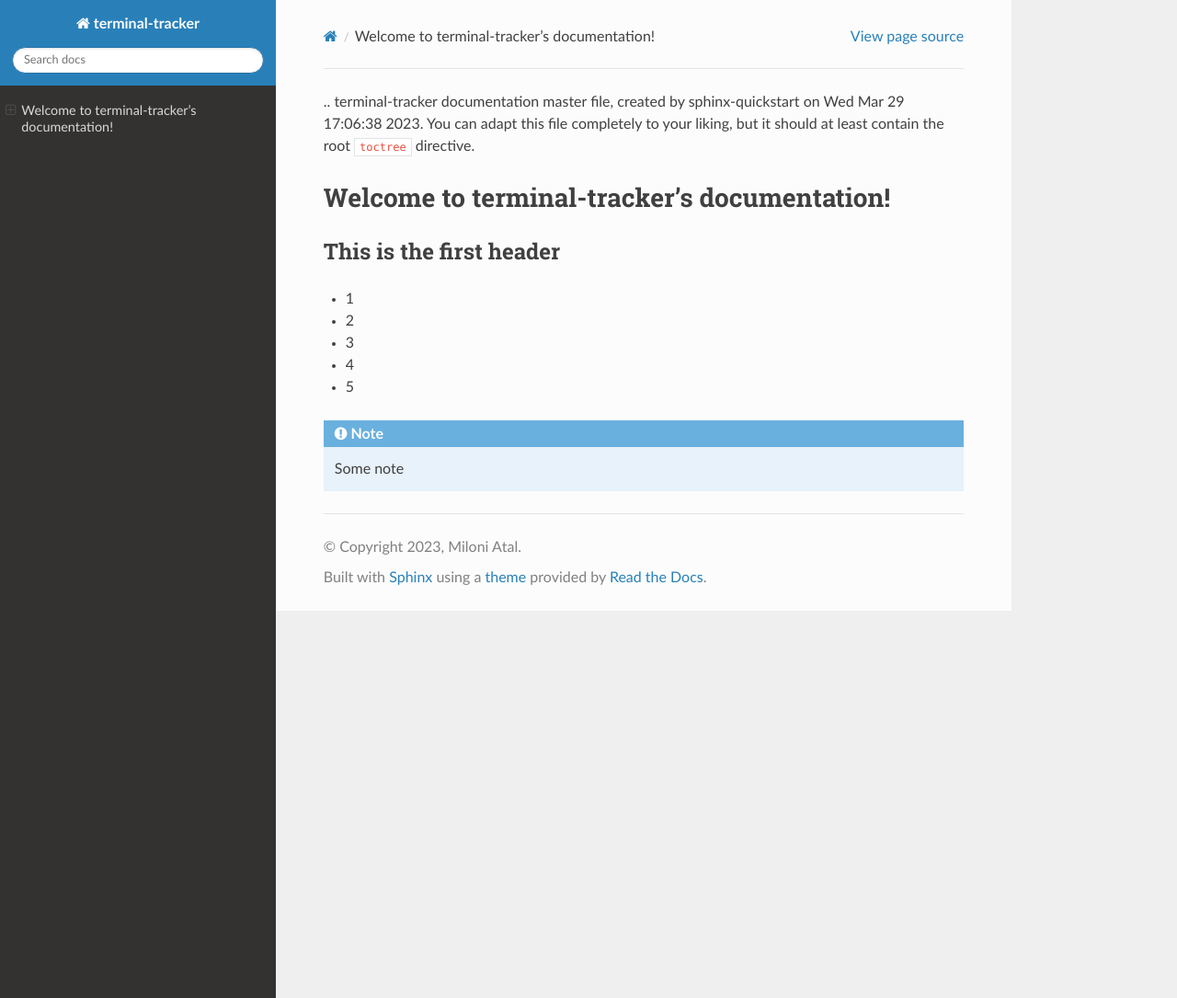
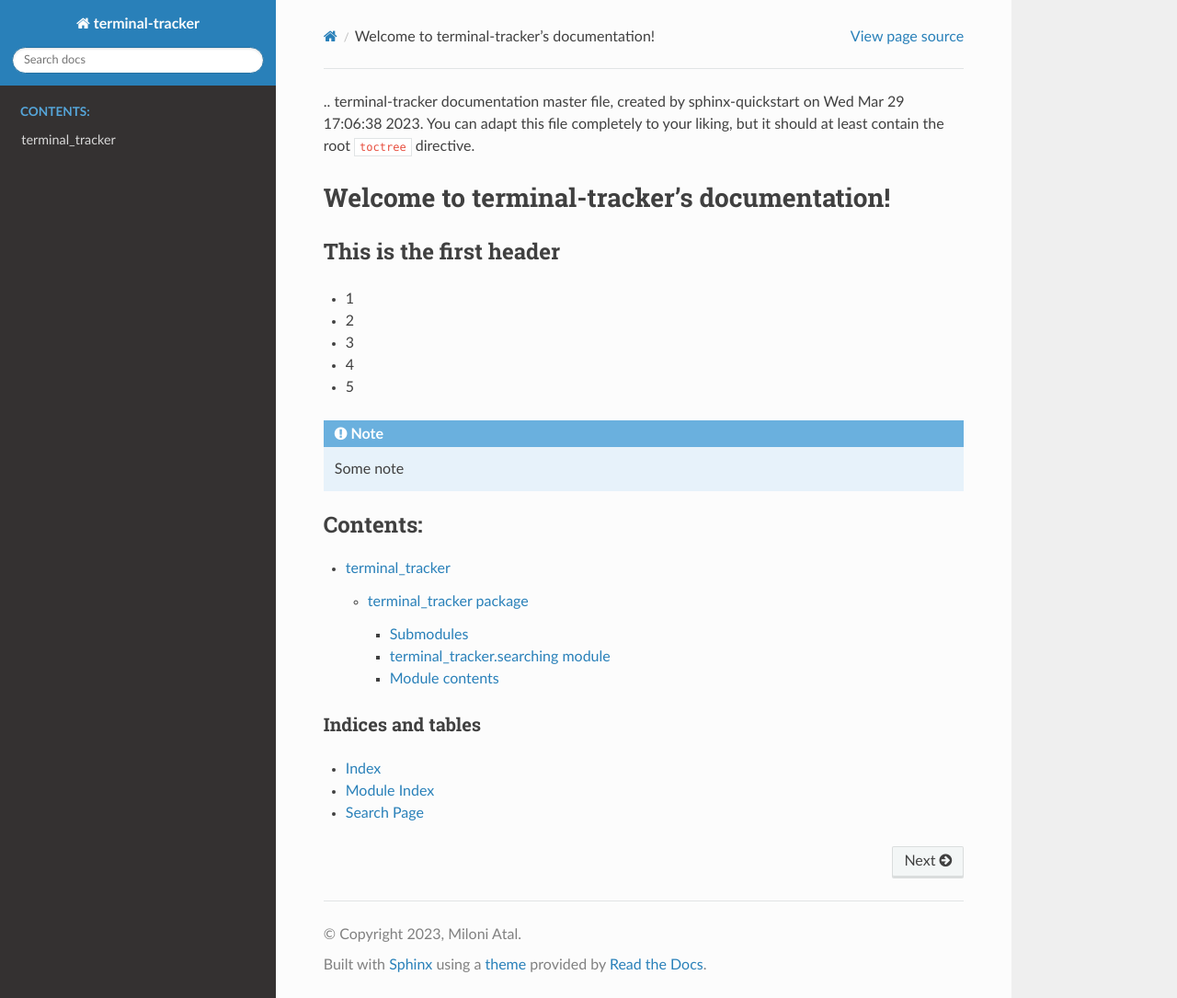
Before and after one commit to MiloniAtal/terminal-tracker, a Sphinx documentation site: the page built from docs/index.md, in a window 1280 px wide and 1085 px high. Shown: the whole window at 92% size. Built offline with Sphinx 7.4.7 and the Read the Docs theme 2.0.0, drawn with Linux system fonts in a browser that asks for light colours.

````diff
--- a/docs/conf.py
+++ b/docs/conf.py
@@ -5,6 +5,7 @@
 
 
 import sphinx_rtd_theme
+import os, sys
 from recommonmark.transform import AutoStructify
 
 # -- Project information -----------------------------------------------------
@@ -19,7 +20,16 @@ release = '0.1.0'
 # https://www.sphinx-doc.org/en/master/usage/configuration.html#general-configuration
 
 master_doc = "index"
-extensions = ["recommonmark"]
+extensions = [
+    "recommonmark",
+    "sphinx.ext.napoleon",
+    "sphinx.ext.coverage",
+    "sphinx.ext.viewcode",
+    "sphinx.ext.napoleon",
+    "sphinx.ext.autosummary",
+    "sphinx.ext.autodoc"
+    ]
+autodoc_mock_imports = ["pandas", "pytz"]
 source_suffix = [".rst", ".md"]
 templates_path = ['_templates']
 exclude_patterns = ['_build', 'Thumbs.db', '.DS_Store']
@@ -30,6 +40,8 @@ exclude_patterns = ['_build', 'Thumbs.db', '.DS_Store']
 html_theme = "sphinx_rtd_theme"
 html_theme_path = [sphinx_rtd_theme.get_html_theme_path()]
 
+sys.path.append(os.path.join(os.path.dirname(__name__), '..'))
+
 
 def setup(app):
     app.add_config_value('recommonmark_config', {
--- a/docs/index.md
+++ b/docs/index.md
@@ -17,4 +17,17 @@
 ```eval_rst
 .. note::
    Some note
+.. toctree::
+   :maxdepth: 4
+   :caption: Contents:
+
+   modules
+
+
+Indices and tables
+==================
+
+* :ref:`genindex`
+* :ref:`modindex`
+* :ref:`search`
 ```
--- /dev/null
+++ b/docs/modules.rst
@@ -0,0 +1,7 @@
+terminal_tracker
+================
+
+.. toctree::
+   :maxdepth: 4
+
+   terminal_tracker
--- /dev/null
+++ b/docs/terminal_tracker.rst
@@ -0,0 +1,21 @@
+terminal\_tracker package
+=========================
+
+Submodules
+----------
+
+terminal\_tracker.searching module
+----------------------------------
+
+.. automodule:: terminal_tracker.searching
+   :members:
+   :undoc-members:
+   :show-inheritance:
+
+Module contents
+---------------
+
+.. automodule:: terminal_tracker
+   :members:
+   :undoc-members:
+   :show-inheritance:
--- a/pyproject.toml
+++ b/pyproject.toml
@@ -51,7 +51,8 @@ develop = [
     "pandas",
     "pytz",
     "sphinx",
-    "recommonmark"
+    "recommonmark",
+    "sphinxcontrib-napoleon"
 ]
 
 [tool.black]
````
Also changed, not shown: README.md (+1 -0 lines), 2 other files.
